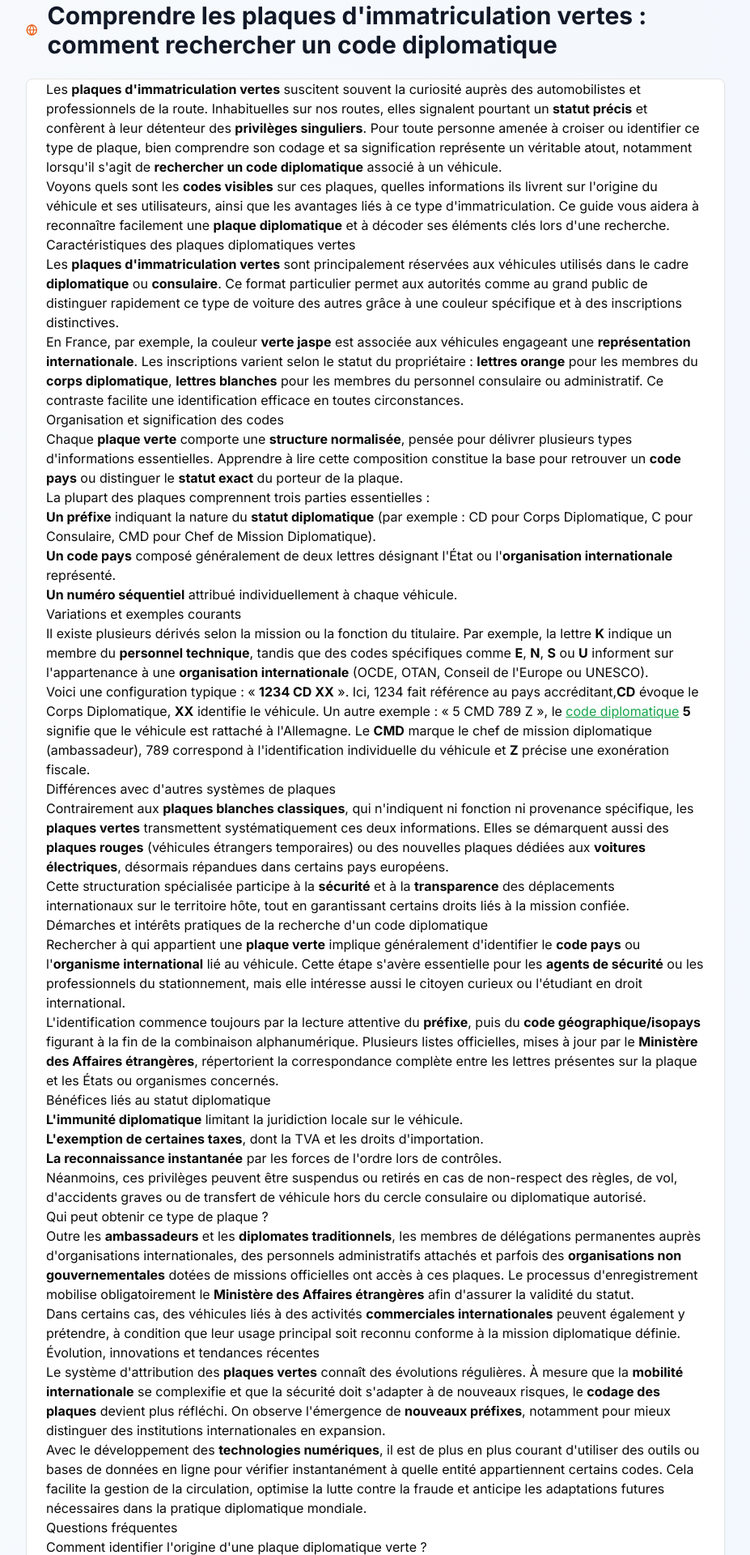
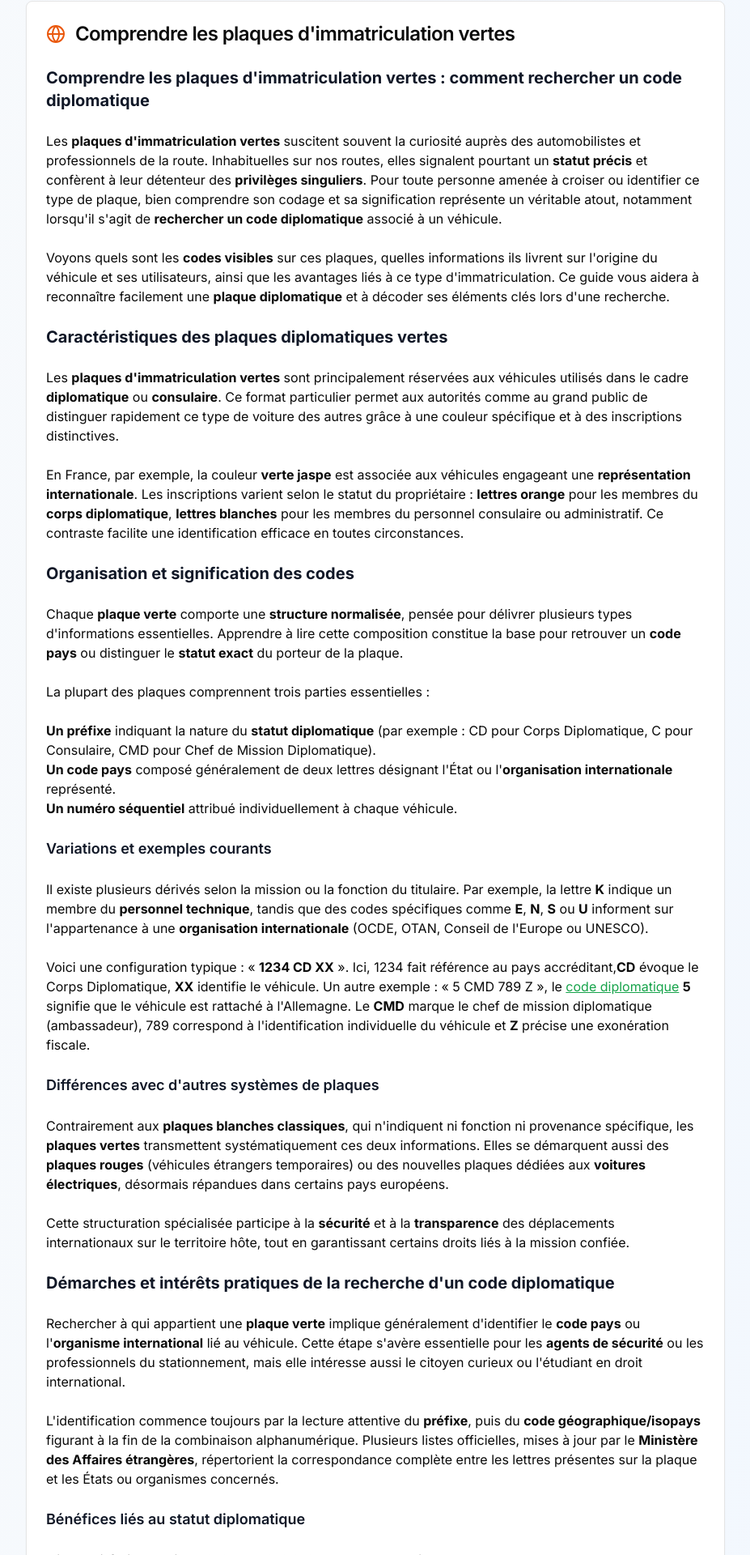
Before and after one commit to enzofunked/Diplo, a Next.js app: page /comment-lire-une-plaque-diplomatique-francaise in a window 1280 px wide. Shown: the part 1316-3236 px from the top of the page at 81% size, without its empty margins (176-1103 px from the left). Built offline with nearby package versions, Linux system fonts and the light colour scheme.

Commit message:
fix: correct invalid DOM property in JSX
Change `class` to `className` in `page.tsx` file.

Co-authored-by: null <223960738+enzofunked@users.noreply.github.com>

```diff
--- a/app/comment-lire-une-plaque-diplomatique-francaise/page.tsx
+++ b/app/comment-lire-une-plaque-diplomatique-francaise/page.tsx
@@ -140,12 +140,18 @@ export default function FrenchDiplomaticGuidePage() {
 
         {/* Premier texte */}
         <section className="mb-12">
-          <h2 className="flex items-center text-3xl font-bold text-gray-900 mb-6">
-            <Globe className="mr-3 h-6 w-6 text-orange-600" />
-            Comprendre les plaques d'immatriculation vertes : comment rechercher un code diplomatique
-          </h2>
           <Card>
-            <CardContent className="prose prose-orange max-w-none">
+            <CardHeader>
+              <CardTitle className="flex items-center text-2xl">
+                <Globe className="mr-3 h-6 w-6 text-orange-600" />
+                Comprendre les plaques d'immatriculation vertes
+              </CardTitle>
+            </CardHeader>
+
+            <CardContent className="space-y-6">
+              <h3 className="text-xl font-bold text-gray-900">
+                Comprendre les plaques d'immatriculation vertes : comment rechercher un code diplomatique
+              </h3>
               <p>
                 Les <strong>plaques d'immatriculation vertes</strong> suscitent souvent la curiosité auprès des
                 automobilistes et professionnels de la route. Inhabituelles sur nos routes, elles signalent pourtant un{" "}
@@ -161,7 +167,7 @@ export default function FrenchDiplomaticGuidePage() {
                 éléments clés lors d'une recherche.
               </p>
 
-              <h3>Caractéristiques des plaques diplomatiques vertes</h3>
+              <h3 className="text-xl font-bold text-gray-900">Caractéristiques des plaques diplomatiques vertes</h3>
               <p>
                 Les <strong>plaques d'immatriculation vertes</strong> sont principalement réservées aux véhicules
                 utilisés dans le cadre <strong>diplomatique</strong> ou <strong>consulaire</strong>. Ce format
@@ -176,7 +182,7 @@ export default function FrenchDiplomaticGuidePage() {
                 contraste facilite une identification efficace en toutes circonstances.
               </p>
 
-              <h3>Organisation et signification des codes</h3>
+              <h3 className="text-xl font-bold text-gray-900">Organisation et signification des codes</h3>
               <p>
                 Chaque <strong>plaque verte</strong> comporte une <strong>structure normalisée</strong>, pensée pour
                 délivrer plusieurs types d'informations essentielles. Apprendre à lire cette composition constitue la
@@ -198,7 +204,7 @@ export default function FrenchDiplomaticGuidePage() {
                 </li>
               </ul>
 
-              <h4>Variations et exemples courants</h4>
+              <h4 className="text-lg font-semibold text-gray-900">Variations et exemples courants</h4>
               <p>
                 Il existe plusieurs dérivés selon la mission ou la fonction du titulaire. Par exemple, la lettre{" "}
                 <strong>K</strong> indique un membre du <strong>personnel technique</strong>, tandis que des codes
@@ -222,7 +228,7 @@ export default function FrenchDiplomaticGuidePage() {
                 véhicule et <strong>Z</strong> précise une exonération fiscale.
               </p>
 
-              <h4>Différences avec d'autres systèmes de plaques</h4>
+              <h4 className="text-lg font-semibold text-gray-900">Différences avec d'autres systèmes de plaques</h4>
               <p>
                 Contrairement aux <strong>plaques blanches classiques</strong>, qui n'indiquent ni fonction ni
                 provenance spécifique, les <strong>plaques vertes</strong> transmettent systématiquement ces deux
@@ -236,7 +242,7 @@ export default function FrenchDiplomaticGuidePage() {
                 garantissant certains droits liés à la mission confiée.
               </p>
 
-              <h3>Démarches et intérêts pratiques de la recherche d'un code diplomatique</h3>
+              <h3 className="text-xl font-bold text-gray-900">Démarches et intérêts pratiques de la recherche d'un code diplomatique</h3>
               <p>
                 Rechercher à qui appartient une <strong>plaque verte</strong> implique généralement d'identifier le{" "}
                 <strong>code pays</strong> ou l'<strong>organisme international</strong> lié au véhicule. Cette étape
@@ -251,7 +257,7 @@ export default function FrenchDiplomaticGuidePage() {
                 concernés.
               </p>
 
-              <h4>Bénéfices liés au statut diplomatique</h4>
+              <h4 className="text-lg font-semibold text-gray-900">Bénéfices liés au statut diplomatique</h4>
               <ul>
                 <li>
                   <strong>L'immunité diplomatique</strong> limitant la juridiction locale sur le véhicule.
@@ -268,7 +274,7 @@ export default function FrenchDiplomaticGuidePage() {
                 d'accidents graves ou de transfert de véhicule hors du cercle consulaire ou diplomatique autorisé.
               </p>
 
-              <h4>Qui peut obtenir ce type de plaque ?</h4>
+              <h4 className="text-lg font-semibold text-gray-900">Qui peut obtenir ce type de plaque ?</h4>
               <p>
                 Outre les <strong>ambassadeurs</strong> et les <strong>diplomates traditionnels</strong>, les membres de
                 délégations permanentes auprès d'organisations internationales, des personnels administratifs attachés
@@ -282,7 +288,7 @@ export default function FrenchDiplomaticGuidePage() {
                 diplomatique définie.
               </p>
 
-              <h3>Évolution, innovations et tendances récentes</h3>
+              <h3 className="text-xl font-bold text-gray-900">Évolution, innovations et tendances récentes</h3>
               <p>
                 Le système d'attribution des <strong>plaques vertes</strong> connaît des évolutions régulières. À mesure
                 que la <strong>mobilité internationale</strong> se complexifie et que la sécurité doit s'adapter à de
@@ -297,7 +303,7 @@ export default function FrenchDiplomaticGuidePage() {
                 fraude et anticipe les adaptations futures nécessaires dans la pratique diplomatique mondiale.
               </p>
 
-              <h3>Questions fréquentes</h3>
+              <h3 className="text-xl font-bold text-gray-900">Questions fréquentes</h3>
               <div itemScope itemType="https://schema.org/FAQPage">
                 <div itemScope itemProp="mainEntity" itemType="https://schema.org/Question">
                   <h4 itemProp="name">Comment identifier l'origine d'une plaque diplomatique verte ?</h4>
```
